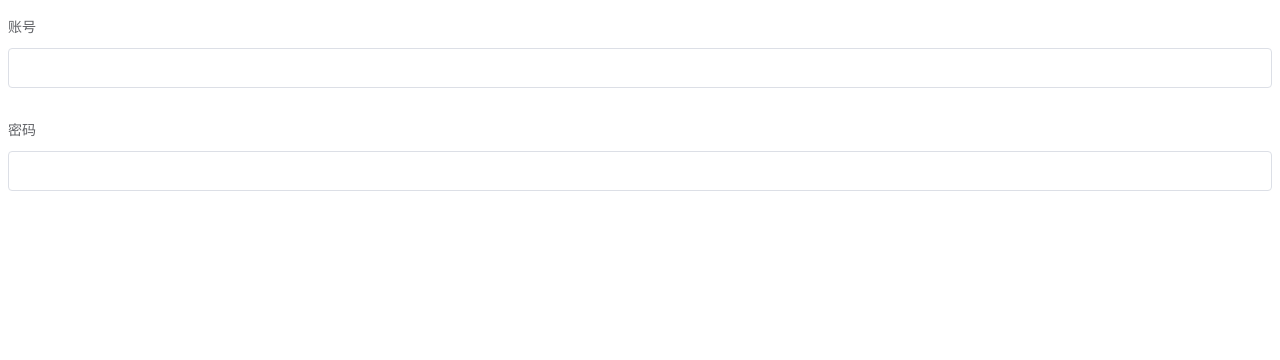
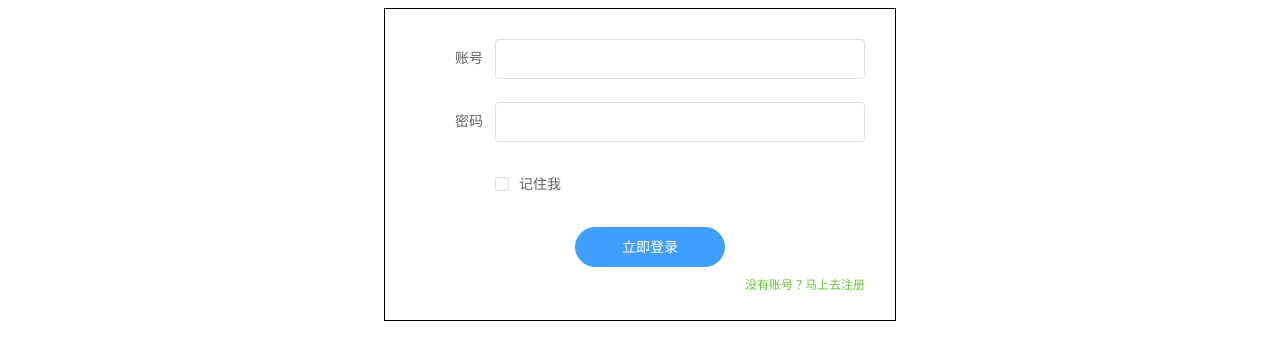
Before and after one commit to fanzhikang0320/izone, a Vue app: page /login in a window 1280 px wide. Shown: the top 360 px of the page. Built offline with nearby package versions, Linux system fonts and the light colour scheme.

Commit message:
Done login

```diff
--- a/src/views/Login.vue
+++ b/src/views/Login.vue
@@ -1,25 +1,97 @@
 <template>
-    <div>
-        <el-form>
-            <el-form-item label="账号">
-                <el-input type="text"></el-input>
+    <div class="form-container">
+        <el-form :model="ruleForm" :rules="rules" ref="ruleForm" label-width="80px" label-position="right">
+            <el-form-item label="账号" prop="account">
+                <el-input type="text" v-model="ruleForm.account"></el-input>
             </el-form-item>
-            <el-form-item label="密码">
-                <el-input type="password"></el-input>
+            <el-form-item label="密码" prop="password">
+                <el-input type="password" v-model="ruleForm.password" show-password></el-input>
             </el-form-item>
-
+            <el-form-item>
+                <el-checkbox v-model="checked">记住我</el-checkbox>
+            </el-form-item>
+            <el-form-item>
+                <el-button class="btn" type="primary" :loading="isLoading" round @click="formSubmit">{{btnContent}}</el-button>
+            </el-form-item>
         </el-form>
-
-
+        <el-link type="success" class="link" href="/register">没有账号？马上去注册</el-link>
     </div>
 </template>
 
 <script>
 export default {
+    data () {
+        var validateAccount = (rule,value,callback) => {
+            if (!value) {
+                callback(new Error('账号不能为空！'));
+            } else {
+                callback();
+            }
+        };
+        var validatePassword = (rule,value,callback) => {
+            if (!value) {
+                callback(new Error('密码不能为空！'));
+            } else {
+                callback();
+            }
+        }
+        return {
+            ruleForm: {
+                account: '',
+                password: ''
+            },
+            rules: {
+                account: [{validator: validateAccount}],
+                password: [{validator: validatePassword}]
+            },
+            checked: false,
+            btnContent: '立即登录',
+            isLoading: false
+        }
+    },
+    methods: {
+        formSubmit () {
+            this.$refs['ruleForm'].validate((valid) => {
+                if (valid) {
+                    //校验成功,开启loading，发送请求，成功关闭loading，跳转，失败关闭loading，弹框
+                    window.console.log(this.ruleForm);
+                    this.isLoading = true;
+                    this.btnContent = '登录中...'
+                    setTimeout(() => {
+                        this.isLoading = false;
+                        this.btnContent = '立即登录';
+                        window.open('/home','_self');
+                    },3000);
 
+
+                } else {
+                    //验证规则失败，返回不通过的字段属性,弹出警告
+                    this.$message({
+                        type: 'warning',
+                        message: '账户或密码不能为空！'
+                    })
+                    return false;
+                }
+            })
+        }
+    }
 }
 </script>
 
-<style>
-
+<style scoped>
+.form-container {
+    border: 1px solid #000;
+    margin: 0 auto;
+    width: 450px;
+    padding: 30px;
+}
+.btn {
+    width: 150px;
+    margin-left: 80px;
+}
+.link {
+    font-size: 12px;
+    float: right;
+    transform: translateY(-15px);
+}
 </style>
--- a/src/views/Register.vue
+++ b/src/views/Register.vue
@@ -19,6 +19,9 @@
                         <el-radio :label="1">男</el-radio>
                         <el-radio :label="0">女</el-radio>
                     </el-radio-group>
+                </el-form-item>
+                <el-form-item label="出生日期" prop="birthday">
+                    <el-date-picker v-model="formData.birthday" placeholder="选择日期" format="yyyy年MM月dd日" value-format="timestamp" type="date"></el-date-picker>
                 </el-form-item>
                 <el-form-item label="验证码" prop="validateCode">
                     <el-input type="text" v-model="formData.validateCode" class="code"></el-input>
@@ -90,20 +93,29 @@ export default {
                 callback();
             }
         };
+        var validateBirthday = (rule,value,callback) => {
+            if (!value) {
+                return callback(new Error('请选择日期！'));
+            } else {
+                callback();
+            }
+        };
         return {
             formData: {
                 nickname: '',
                 account: '',
                 password: '',
                 confirmPassword: '',
-                validateCode: ''
+                validateCode: '',
+                birthday: ''
             },
             rules: {
                 nickname: [{validator: validateName}],
                 account: [{validator: validateAccount}],
                 password: [{validator: validatePassword}],
                 confirmPassword: [{validator: validateConfirm}],
-                validateCode: [{validator: validateVCode}]
+                validateCode: [{validator: validateVCode}],
+                birthday: [{validator: validateBirthday}]
             },
             sex: 1,
             buttonContent: '获取验证码',
@@ -144,6 +156,11 @@ export default {
                     },2000)
                 } else {
                     window.console.log(error); //打印不符合验证规则的字段
+                    this.$message({
+                        type: 'warning',
+                        message: '请填写符合规则的内容！'
+                    });
+                    return false;
                 }
             });
         },
```
